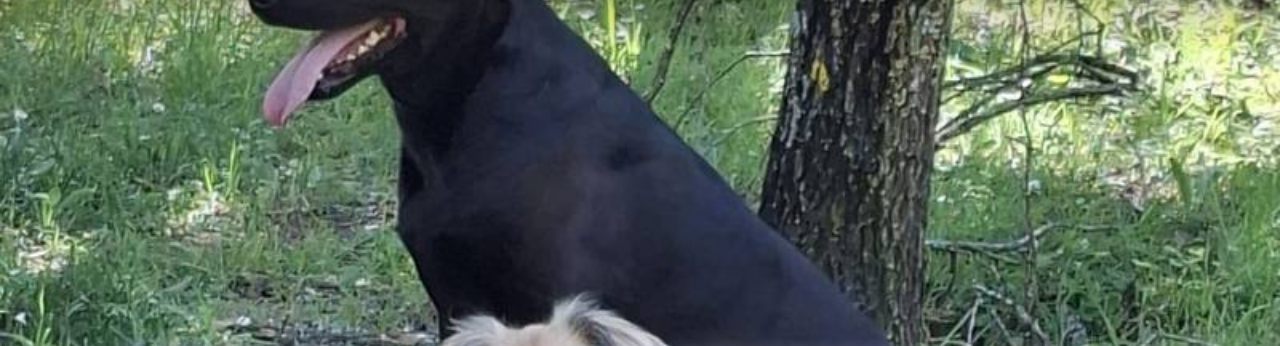
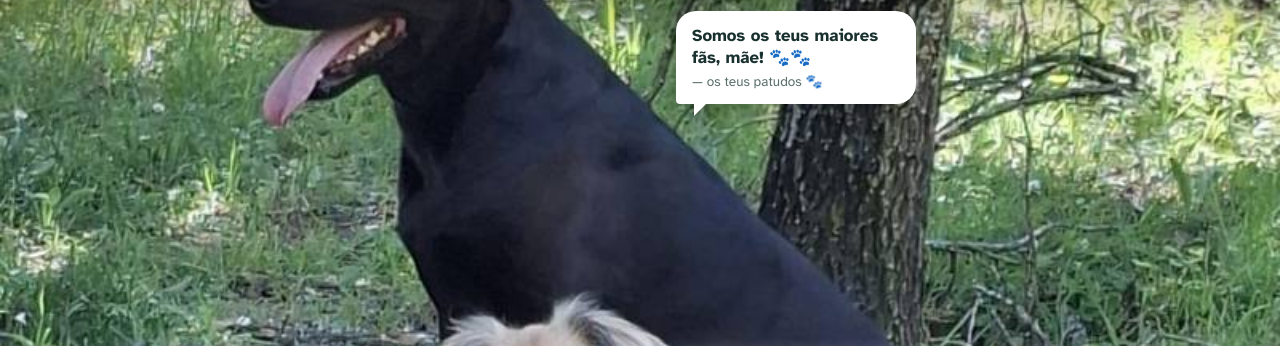
Before and after one commit to GiuseppeLomb/Orimbux-Mothership-R36S, a plain HTML site: page o-meu-dia/index.html in a window 1280 px wide. Shown: the part 95-441 px from the top of the page. Drawn offline with Linux system fonts and the light colour scheme.

Commit message:
O Meu Dia: mensagens carinhosas dos cães no ecrã inicial
Co-Authored-By: Claude Opus 5.5 <noreply@anthropic.com>
Claude-Session: https://claude.ai/code/session_01XZWhnskGYKZMUmFWR6XxCG

```diff
--- a/o-meu-dia/index.html
+++ b/o-meu-dia/index.html
@@ -39,6 +39,10 @@ main{max-width:560px;margin:0 auto;display:flex;flex-direction:column;gap:14px;p
 body.home #veil{background:linear-gradient(180deg,rgba(0,0,0,.45) 0,rgba(0,0,0,0) 18vh,rgba(var(--veil),0) 54vh,rgba(var(--veil),.82) 68vh,rgba(var(--veil),.97) 84vh)}
 .hero{min-height:52vh;display:flex;flex-direction:column;justify-content:flex-start;gap:4px;padding:6px 4px 10px;color:#fff;text-shadow:0 2px 14px rgba(0,0,0,.55)}
 .hero h1{font-size:2.6rem;line-height:1.05}
+.bubble{align-self:flex-end;margin-top:10px;max-width:min(240px,62%);font-size:1.05rem!important;background:#fff;color:#18302e;text-shadow:none;font-size:1.15rem;font-weight:700;line-height:1.3;padding:14px 16px;border-radius:20px 20px 20px 4px;box-shadow:0 8px 24px rgba(0,0,0,.25);position:relative;text-align:left;display:block;border:0}
+.bubble::after{content:"";position:absolute;left:18px;bottom:-12px;border:12px solid transparent;border-top-color:#fff;border-bottom:0;border-left:0}
+.bubble small{display:block;font-weight:400;font-size:.85rem;color:#5b706d;margin-top:4px}
+@media (prefers-reduced-motion:no-preference){.bubble{animation:pop .5s cubic-bezier(.2,1.4,.4,1) both .2s}@keyframes pop{from{transform:scale(.6) translateY(10px);opacity:0}to{transform:none;opacity:1}}}
 .hero .date{color:#fff;opacity:.95;font-size:1.1rem}
 h1{font-family:var(--f-disp);font-size:2rem;margin:0;font-weight:600;text-wrap:balance}
 h2{font-family:var(--f-disp);font-size:1.5rem;margin:0;font-weight:600}
@@ -167,11 +171,20 @@ function render(){
   if(ecra==="casaV"&&aberta(arg)) tick=setInterval(()=>{const v=aberta(arg),t=$("#t");if(v&&t)t.textContent=hm(Date.now()-v.ini)},20000);
 }
 
+const CAES={
+ manha:["Bom dia, mãe! 🐾 Vai com calma e volta depressa!","Bom dia! Já tomaste o pequeno-almoço? Nós também queremos… 🥺","Acordámos a pensar em ti! Bom trabalho hoje, dona! 💛","Bom dia, mãe linda! Hoje vais arrasar! 🐶"],
+ tarde:["Estás a ir tão bem, mãe! Estamos orgulhosos! 🐾","Bom trabalho, dona! Os idosos têm muita sorte contigo 💛","Mãe… quero o fiambre. Só um bocadinho. Por favor. 🥺","Quando chegares, há festa à porta! 🎉🐶"],
+ noite:["Já acabaste? Vem para casa, temos saudades! 🐾","Foste incrível hoje, mãe. Agora descansa connosco 💛","Boa noite, dona! Mereces miminhos (e nós um biscoito) 🍪","Obrigado por cuidares de toda a gente. E de nós! 🐶"],
+ sempre:["Quero um biscoito! 🍪 …e um abraço também.","Quero o fiambre! 🥓 Prometo que me porto bem!","Somos os teus maiores fãs, mãe! 🐾🐾","Ninguém faz festinhas como tu. Bom trabalho! 💛","Abanamos a cauda só de pensar em ti! 🐕","Hoje portámo-nos bem. Merecemos fiambre? 🥺"]};
+let msgCao=null;
+function novaMsg(){const h=new Date().getHours(),p=h<6||h>=20?"noite":h<13?"manha":"tarde";const l=[...CAES[p],...CAES.sempre];let m;do{m=l[Math.floor(Math.random()*l.length)]}while(m===msgCao&&l.length>1);msgCao=m}
+function maisMsg(){novaMsg();render()}
 function inicio(){
+  if(!msgCao) novaMsg();
   const d=new Date().toLocaleDateString("pt-PT",{weekday:"long",day:"numeric",month:"long"});
   const agora=D.visitas.find(v=>!v.fim);
   return `
-  <div class="hero"><h1>${(h=>h<6||h>=20?"Boa noite!":h<13?"Bom dia!":"Boa tarde!")(new Date().getHours())}</h1><span class="date">${d}</span></div>
+  <div class="hero"><h1>${(h=>h<6||h>=20?"Boa noite!":h<13?"Bom dia!":"Boa tarde!")(new Date().getHours())}</h1><span class="date">${d}</span><button class="bubble" onclick="maisMsg()" aria-label="Mensagem dos cães, toque para outra">${msgCao}<small>— os teus patudos 🐾</small></button></div>
   ${agora?`<button class="tile primary" onclick="ir('casaV','${agora.casa}')"><span class="ic">⏱️</span><span>Estou na ${esc(casa(agora.casa)?.nome)}<small style="color:inherit">Toque para ver ou sair</small></span></button>`:""}
   <button class="tile sos" onclick="ir('sos')"><span class="ic">🆘</span><span>Emergência<small>112 · SNS 24 · Antivenenos</small></span><span class="go" aria-hidden="true">›</span></button>
   <button class="tile" onclick="ir('casas')"><span class="ic">🏠</span><span>As minhas casas<small>Cheguei, saí, tarefas e notas</small></span><span class="go" aria-hidden="true">›</span></button>
--- a/o-meu-dia/sw.js
+++ b/o-meu-dia/sw.js
@@ -1,5 +1,5 @@
 // O Meu Dia: funciona sem internet. A página tenta sempre a versão nova primeiro; sem rede usa a guardada.
-var CACHE = "omeudia-v3";
+var CACHE = "omeudia-v4";
 var FILES = ["./", "index.html", "manifest.webmanifest", "img/icon-192.png", "img/icon-512.png", "img/icon-maskable-512.png", "img/icon-180.png", "img/fundo.jpg"];
 self.addEventListener("install", function (e) {
   e.waitUntil(caches.open(CACHE).then(function (c) { return c.addAll(FILES); }).then(function () { return self.skipWaiting(); }));
```
